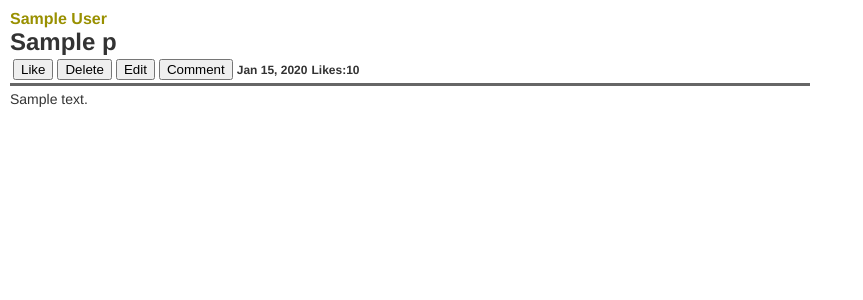
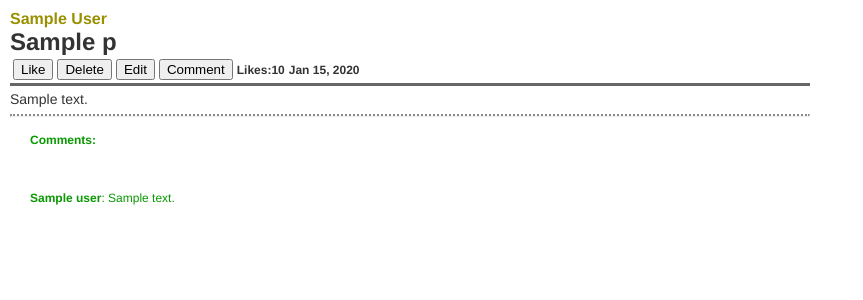
Before and after one commit to terrazoon/mub, a Python web app: template templates/post.html in a window 1280 px wide. Shown: the top 300 px of the page, without its empty margins (0-863 px from the left). Run offline with Jinja, Linux system fonts and the light colour scheme; the template is opened without the code that fills it: most values are stand-ins (such as "Sample title", 1, 10 or a date in 2020).

Commit message:
Got comments working!

```diff
--- a/static/style.css
+++ b/static/style.css
@@ -85,6 +85,13 @@ align-right {
     font-weight: bold;
 }
 
+
+.post-comments {
+    font-size: 12px;
+	color: #099900;
+	margin-left: 20px;
+}
+
 .post-date {
     position: absolute;
     right: 0px;
@@ -119,3 +126,8 @@ align-right {
 .post-content {
     margin-top: 5px;
 }
+
+hr {
+	background-color: #fff;
+	border-top: 2px dotted #8c8b8b;
+}
--- a/templates/post.html
+++ b/templates/post.html
@@ -36,11 +36,11 @@
              </form>
 		   </td>
 		   <td>
+		     Likes:{{p.likes}}
+           </td>
+		   <td>
 		     {{p.created.strftime("%b %d, %Y")}}
 		   </td>
-		   <td>
-		     Likes:{{p.likes}}
-           </td>
 
 		</tr>
 	  </table>
@@ -52,6 +52,16 @@
   <div class="post-content">
     {{p._render_text | safe}}
   </div>
+  <hr class="hr-style17">
+  <div class="post-comments">
+    <h4>Comments:</h4>
+	<BR><BR>
+    {% for c in comments %}
+	<b>{{ c.user }}</b>:
+	{{ c.content }}
+	<BR><BR>
+	{% endfor %}
+  </div>
 </div>
 
 {% endblock %}
```
Also changed, not shown: main.py (+9 -1 lines), 1 other file.
